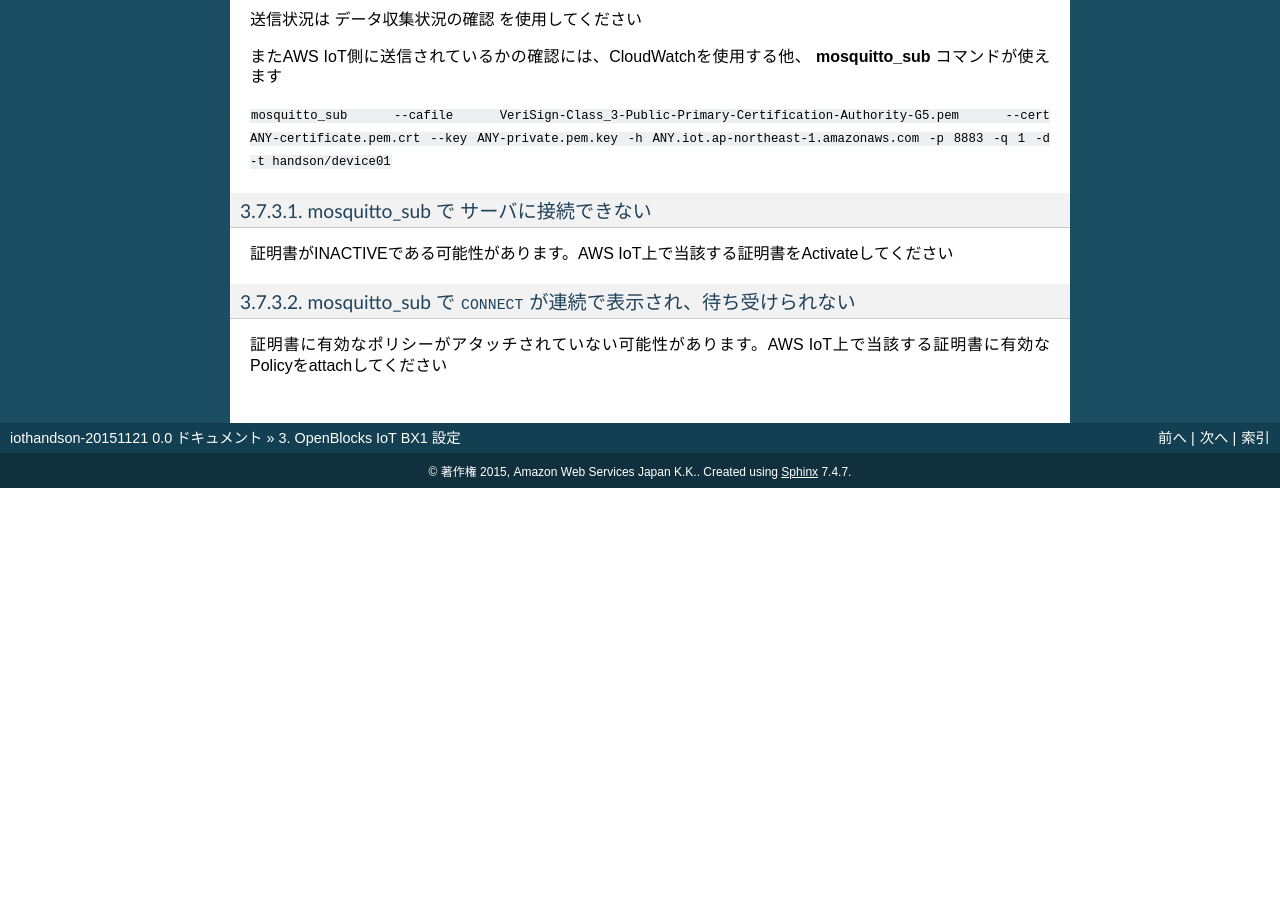
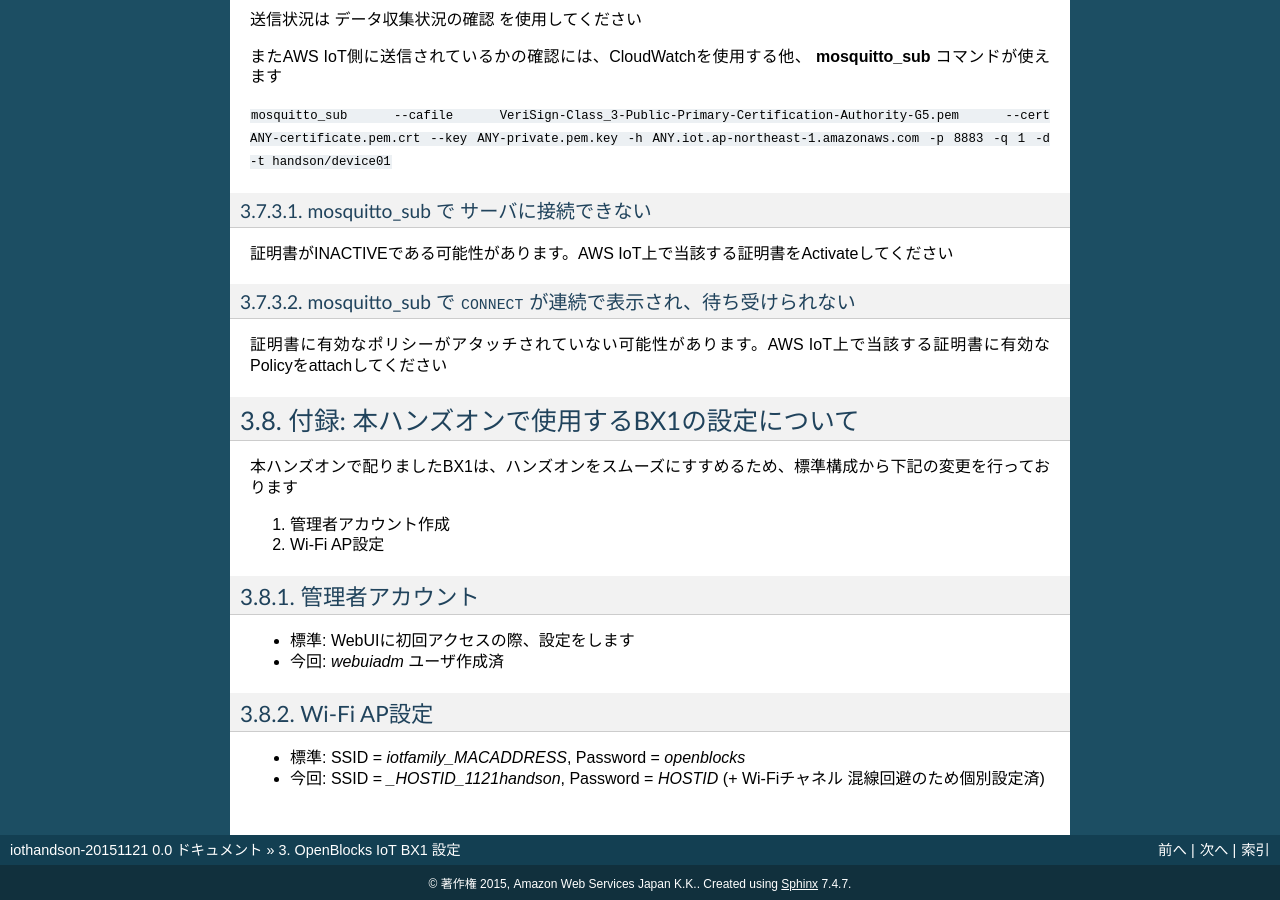
Before and after one commit to aquaviter/iothandson-20151121, a Sphinx documentation site: the page built from docs/source/03.rst, in a window 1280 px wide and 900 px high, scrolled down 16425 px. Built offline with Sphinx 7.4.7, drawn with Linux system fonts in a browser that asks for light colours; pages that are not in the unit, such as notebooks, are missing from menus; before the commit the page ends 16913 px from its top, so only the background shows below that; some of the changed text lies outside the part shown.

Commit message:
BX1: Appendix for different from standard config

```diff
--- a/docs/source/03.rst
+++ b/docs/source/03.rst
@@ -303,3 +303,23 @@
 ~~~~~~~~~~~~~~~~~~~~~~~~~~~~~~~~~~~~~~~~~~~~~~~~~~~~~~~~~~~~~~~
 
 証明書に有効なポリシーがアタッチされていない可能性があります。AWS IoT上で当該する証明書に有効なPolicyをattachしてください
+
+付録: 本ハンズオンで使用するBX1の設定について
+=============================================
+
+本ハンズオンで配りましたBX1は、ハンズオンをスムーズにすすめるため、標準構成から下記の変更を行っております
+
+#. 管理者アカウント作成
+#. Wi-Fi AP設定
+
+管理者アカウント
+----------------
+
+- 標準: WebUIに初回アクセスの際、設定をします
+- 今回: *webuiadm* ユーザ作成済
+
+Wi-Fi AP設定
+------------
+
+- 標準: SSID = *iotfamily_MACADDRESS*, Password = *openblocks*
+- 今回: SSID = *_HOSTID_1121handson*, Password = *HOSTID* (+ Wi-Fiチャネル 混線回避のため個別設定済)
```
